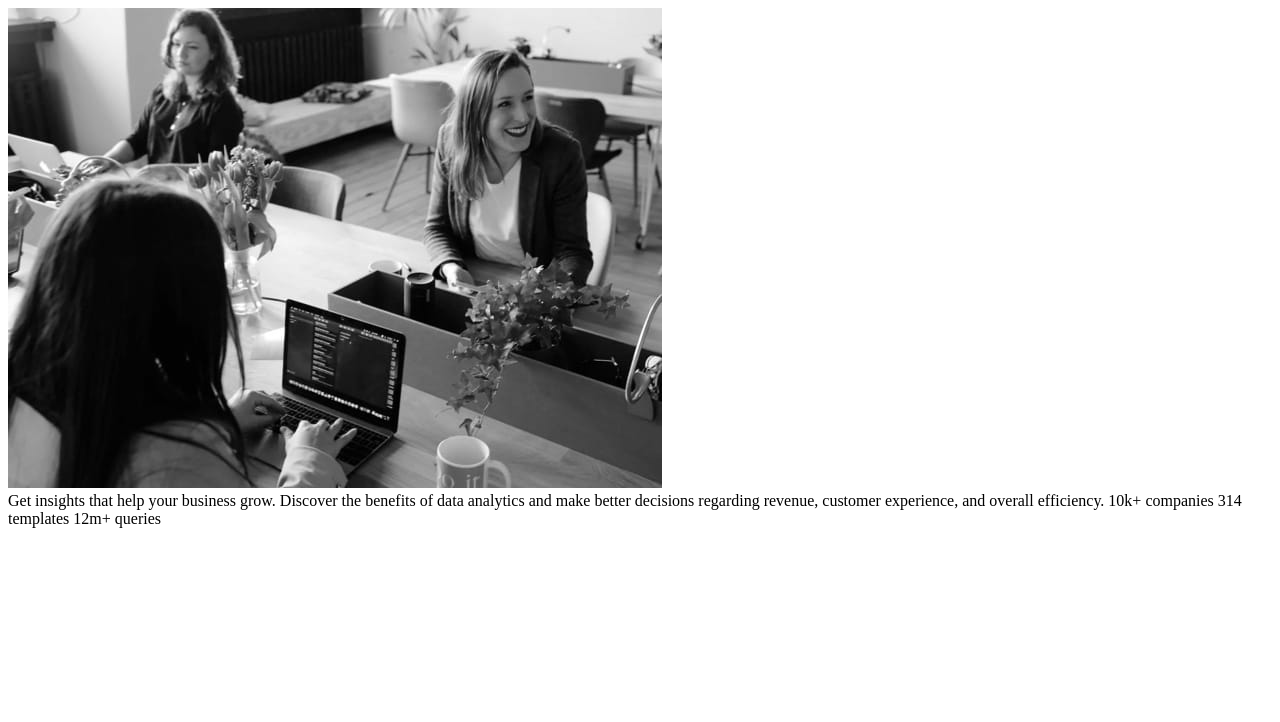
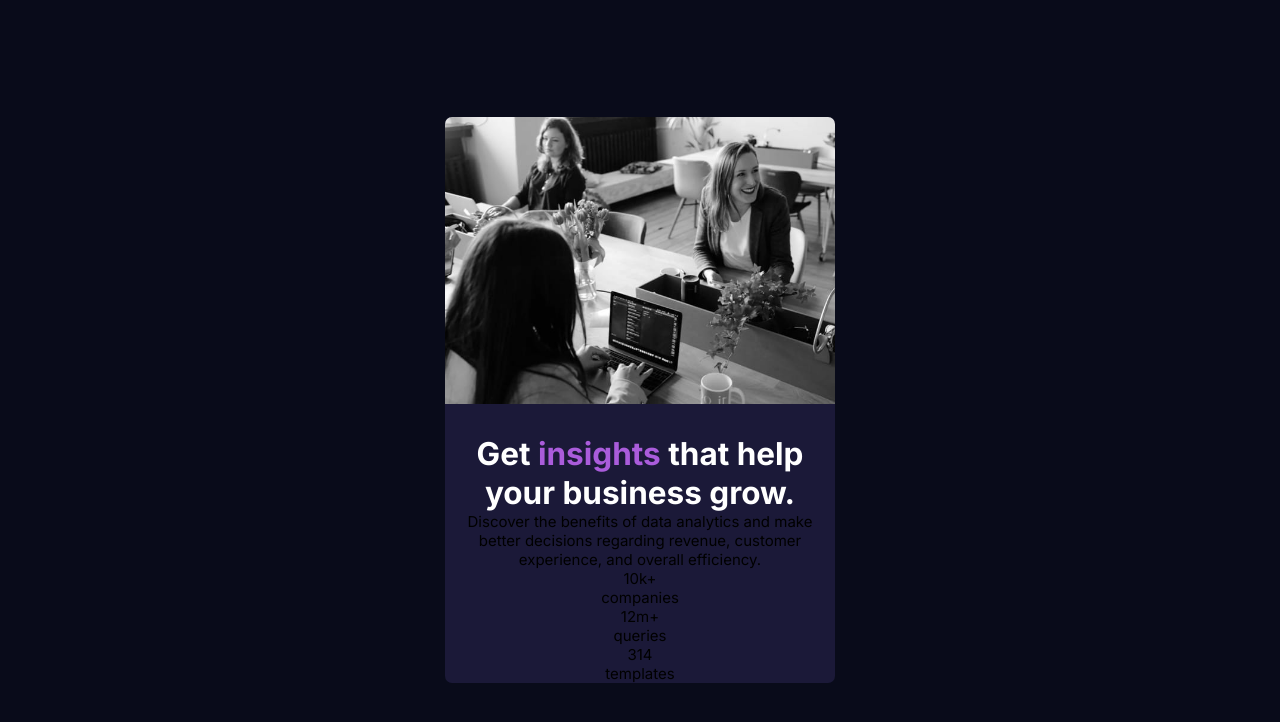
Before and after one commit to aCuriousDev/FM-stats-preview-card-component-main, a plain HTML site: page index.html in a window 1280 px wide. Drawn offline with Linux system fonts and the light colour scheme.

Commit message:
added some styling

```diff
--- a/index.html
+++ b/index.html
@@ -5,21 +5,36 @@
   <meta name="viewport" content="width=device-width, initial-scale=1.0"> <!-- displays site properly based on user's device -->
   <link rel="stylesheet" href="style.css">
   <link rel="icon" type="image/png" sizes="32x32" href="./images/favicon-32x32.png">
+  <link rel="preconnect" href="https://fonts.googleapis.com">
+  <link rel="preconnect" href="https://fonts.gstatic.com" crossorigin>
+  <link href="https://fonts.googleapis.com/css2?family=Inter:wght@400;700&family=Lexend+Deca&display=swap" rel="stylesheet">
   <title>Frontend Mentor | Stats preview card component</title>
 </head>
 <body>
   <div class="page__container">
     <div class="card__container">
-      <img src="images\image-header-mobile.jpg" alt="women working on computer and having a blast">
+        <img src="images\image-header-mobile.jpg" alt="women working on computer and having a blast" class="img__mobile">
+        <img src="images\image-header-desktop.jpg" alt="women working on computer and having a blast" class="img__desktop">
       <div class="infos_container">
-        Get insights that help your business grow.
-
-        Discover the benefits of data analytics and make better decisions regarding revenue, customer
-        experience, and overall efficiency.
-
-        10k+ companies
-        314 templates
-        12m+ queries
+        <h2 class="infos__title">Get <strong>insights</strong> that help your business grow.</h2>
+        <p class="infos__descrription">
+          Discover the benefits of data analytics and make better decisions regarding revenue, customer
+          experience, and overall efficiency.
+        </p>
+        <div class="stats__container">
+          <div class="stat__item">
+            <p class="stats__value">10k+</p>
+            <p class="stats__type">companies</p>
+          </div>
+          <div class="stat__item">
+            <p class="stats__value">12m+</p>
+            <p class="stats__type">queries</p>
+          </div>
+          <div class="stat__item">
+            <p class="stats__value">314</p>
+            <p class="stats__type">templates</p>
+          </div>
+        </div>
       </div>
     </div>
   </div>
--- a/style.css
+++ b/style.css
@@ -0,0 +1,70 @@
+:root {
+ --main-bg-color: hsl(233, 47%, 7%);
+ --card-bg-color: hsl(244, 38%, 16%);
+ --heading-color: hsl(0, 0%, 100%);
+ --accent-color: hsl(277, 64%, 61%);
+ --main-paraph-color: hsla(0, 0%, 100%, 0.75);
+ --stat-heading-color: hsla(0, 0%, 100%, 0.6);
+ font-size: 15px;
+}
+
+*, ::before, ::after {
+    margin: 0;
+    padding: 0;
+    box-sizing: border-box;
+}
+
+.page__container {
+    font-size: 1rem;
+    font-family: 'Inter', sans-serif;
+    background-color: var(--main-bg-color);
+    display: flex;
+    flex-direction: column;
+    align-items: center;
+    justify-content: center;
+    min-height: 100vh;
+    padding: 1rem;
+}
+
+.card__container {
+    background-color: var(--card-bg-color);
+    overflow: hidden;
+    display: flex;
+    flex-direction: column;
+    align-items: center;
+    justify-content: center;
+    text-align: center;
+    max-width: 26rem;
+    border-radius: 7px;
+}
+
+.infos__container {
+    max-width: 85px;
+    overflow: hidden;
+}
+
+.img__mobile {
+    width: 100%;
+}
+
+.img__desktop {
+    display: none;
+}
+
+.card__container img {
+    margin-bottom: 2rem;
+}
+
+
+.card__container h2 {
+    color: var(--heading-color);
+    font-size: 2.1rem;
+}
+
+.card__container strong {
+    color: var(--accent-color);
+}
+
+.card__container p {
+    color: ;
+}
```
